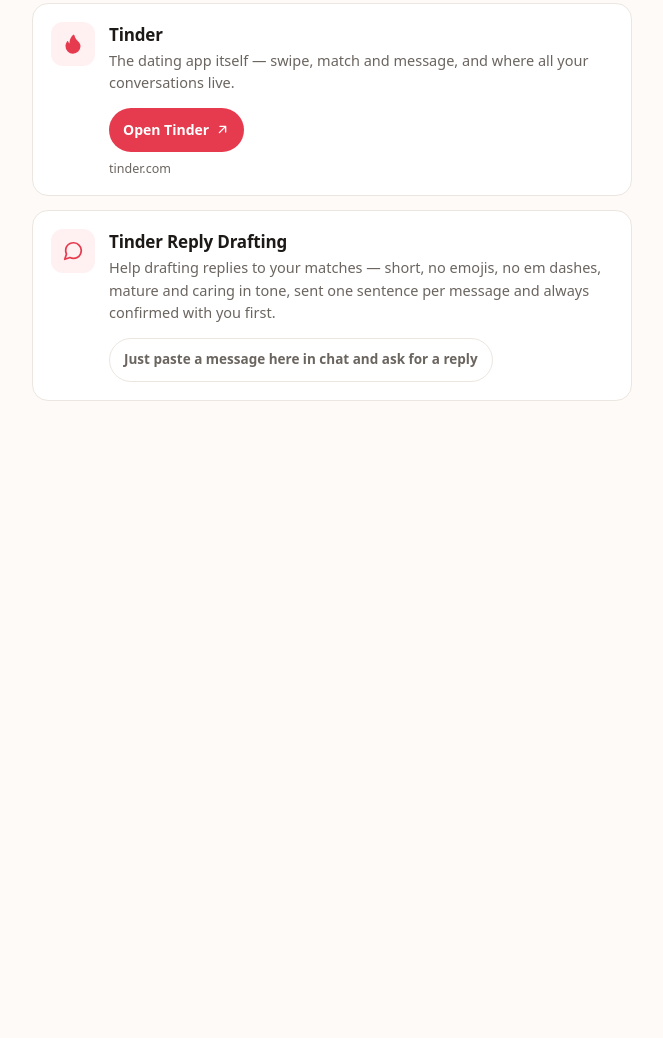
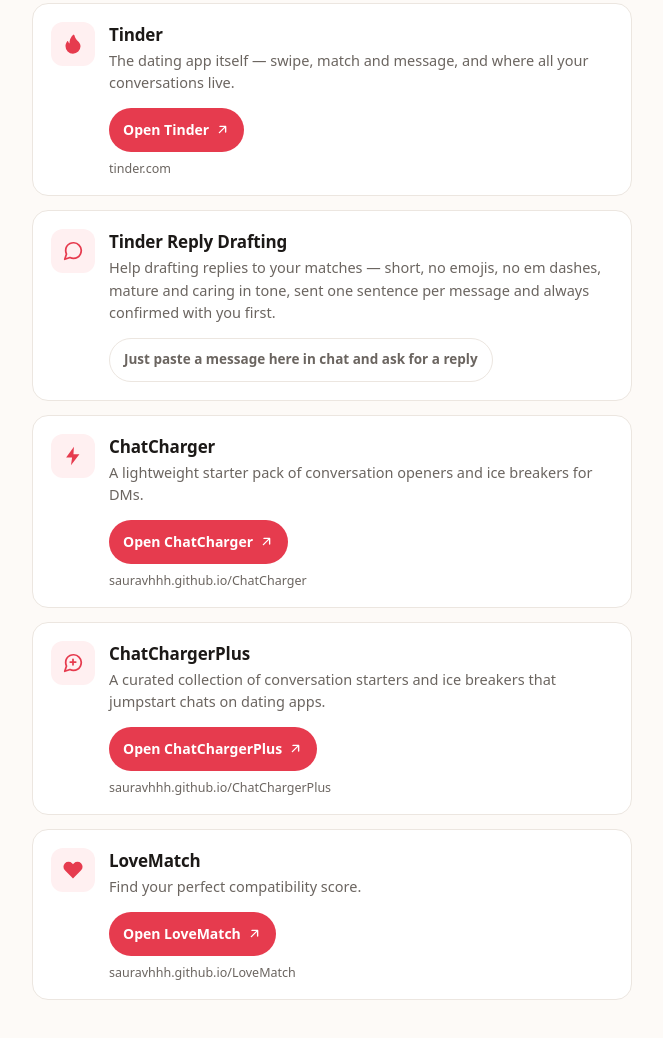
Before and after one commit to sauravhhh/TinderTools, a plain HTML site: page index.html in a window 1280 px wide. Shown: the part 140-1178 px from the top of the page, without its empty margins (308-971 px from the left). Before the commit the page ends 800 px from the top, so only its background shows below. Drawn offline with Linux system fonts and the light colour scheme.

Commit message:
Add ChatCharger, ChatChargerPlus, LoveMatch

```diff
--- a/index.html
+++ b/index.html
@@ -187,6 +187,57 @@
       </div>
       <span class="note">Just paste a message here in chat and ask for a reply</span>
     </li>
+
+    <li class="item">
+      <div class="item-top">
+        <span class="icon" aria-hidden="true">
+          <svg viewBox="0 0 24 24" fill="currentColor" aria-hidden="true"><path d="M13 2 4.5 13.5H11L9.8 22 19 10h-6.5L13 2z"/></svg>
+        </span>
+        <div>
+          <h2>ChatCharger</h2>
+          <p>A lightweight starter pack of conversation openers and ice breakers for DMs.</p>
+        </div>
+      </div>
+      <a class="link" href="https://sauravhhh.github.io/ChatCharger/" target="_blank" rel="noopener noreferrer">
+        Open ChatCharger
+        <svg viewBox="0 0 24 24" fill="none" stroke="currentColor" stroke-width="2.2" stroke-linecap="round" stroke-linejoin="round" aria-hidden="true"><path d="M7 17L17 7M8 7h9v9"/></svg>
+      </a>
+      <span class="url">sauravhhh.github.io/ChatCharger</span>
+    </li>
+
+    <li class="item">
+      <div class="item-top">
+        <span class="icon" aria-hidden="true">
+          <svg viewBox="0 0 24 24" fill="none" stroke="currentColor" stroke-width="1.9" stroke-linecap="round" stroke-linejoin="round"><path d="M21 11.5a8.38 8.38 0 0 1-.9 3.8 8.5 8.5 0 0 1-7.6 4.7 8.38 8.38 0 0 1-3.8-.9L3 21l1.9-5.7a8.38 8.38 0 0 1-.9-3.8 8.5 8.5 0 0 1 4.7-7.6 8.38 8.38 0 0 1 3.8-.9h.5a8.48 8.48 0 0 1 8 8v.5z"/><path d="M12 8v6M9 11h6"/></svg>
+        </span>
+        <div>
+          <h2>ChatChargerPlus</h2>
+          <p>A curated collection of conversation starters and ice breakers that jumpstart chats on dating apps.</p>
+        </div>
+      </div>
+      <a class="link" href="https://sauravhhh.github.io/ChatChargerPlus/" target="_blank" rel="noopener noreferrer">
+        Open ChatChargerPlus
+        <svg viewBox="0 0 24 24" fill="none" stroke="currentColor" stroke-width="2.2" stroke-linecap="round" stroke-linejoin="round" aria-hidden="true"><path d="M7 17L17 7M8 7h9v9"/></svg>
+      </a>
+      <span class="url">sauravhhh.github.io/ChatChargerPlus</span>
+    </li>
+
+    <li class="item">
+      <div class="item-top">
+        <span class="icon" aria-hidden="true">
+          <svg viewBox="0 0 24 24" fill="currentColor" aria-hidden="true"><path d="M20.8 4.6a5.5 5.5 0 0 0-7.8 0L12 5.6l-1-1a5.5 5.5 0 0 0-7.8 7.8l1 1L12 21.2l7.8-7.8 1-1a5.5 5.5 0 0 0 0-7.8z"/></svg>
+        </span>
+        <div>
+          <h2>LoveMatch</h2>
+          <p>Find your perfect compatibility score.</p>
+        </div>
+      </div>
+      <a class="link" href="https://sauravhhh.github.io/LoveMatch/" target="_blank" rel="noopener noreferrer">
+        Open LoveMatch
+        <svg viewBox="0 0 24 24" fill="none" stroke="currentColor" stroke-width="2.2" stroke-linecap="round" stroke-linejoin="round" aria-hidden="true"><path d="M7 17L17 7M8 7h9v9"/></svg>
+      </a>
+      <span class="url">sauravhhh.github.io/LoveMatch</span>
+    </li>
   </ul>
 </main>
 </body>
```
